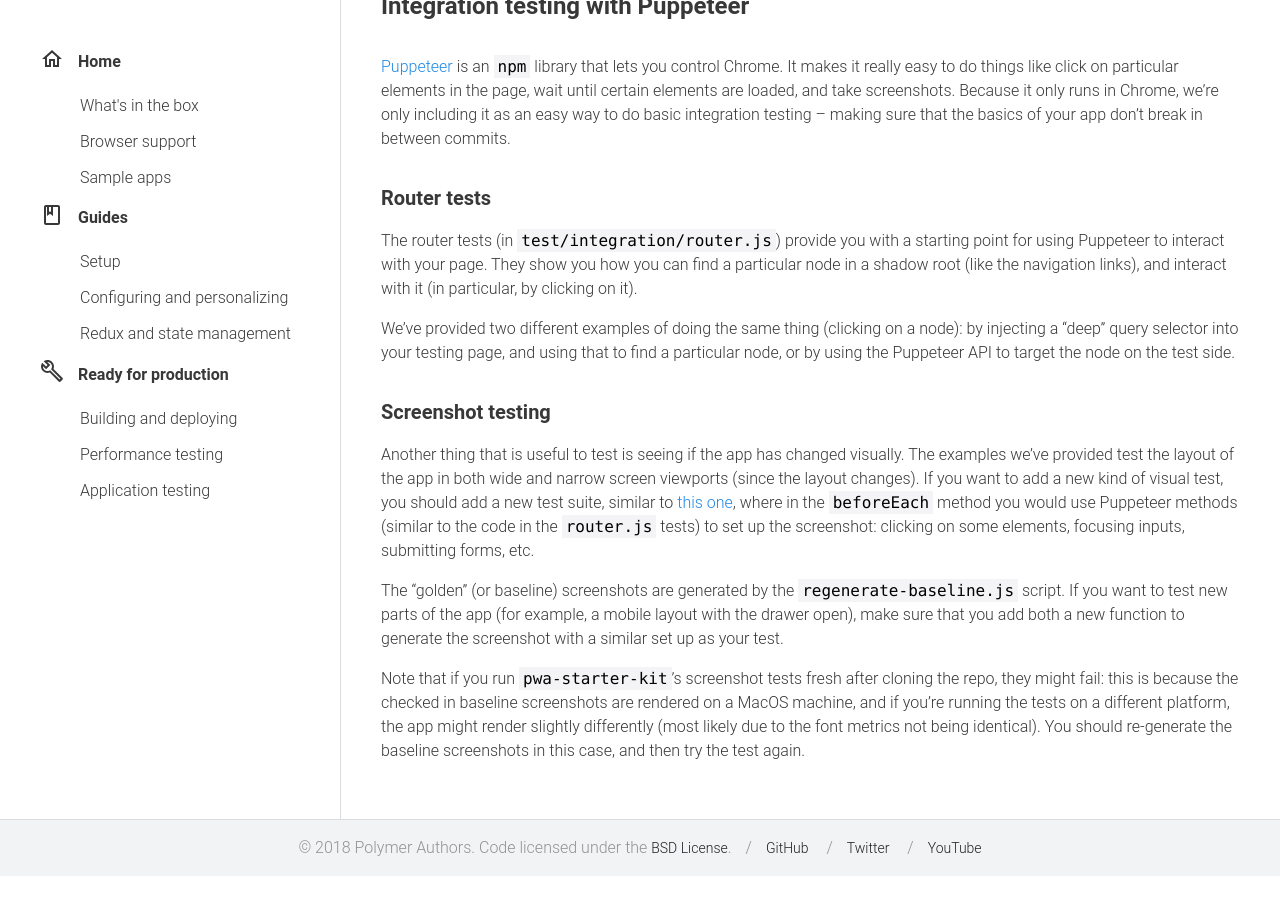
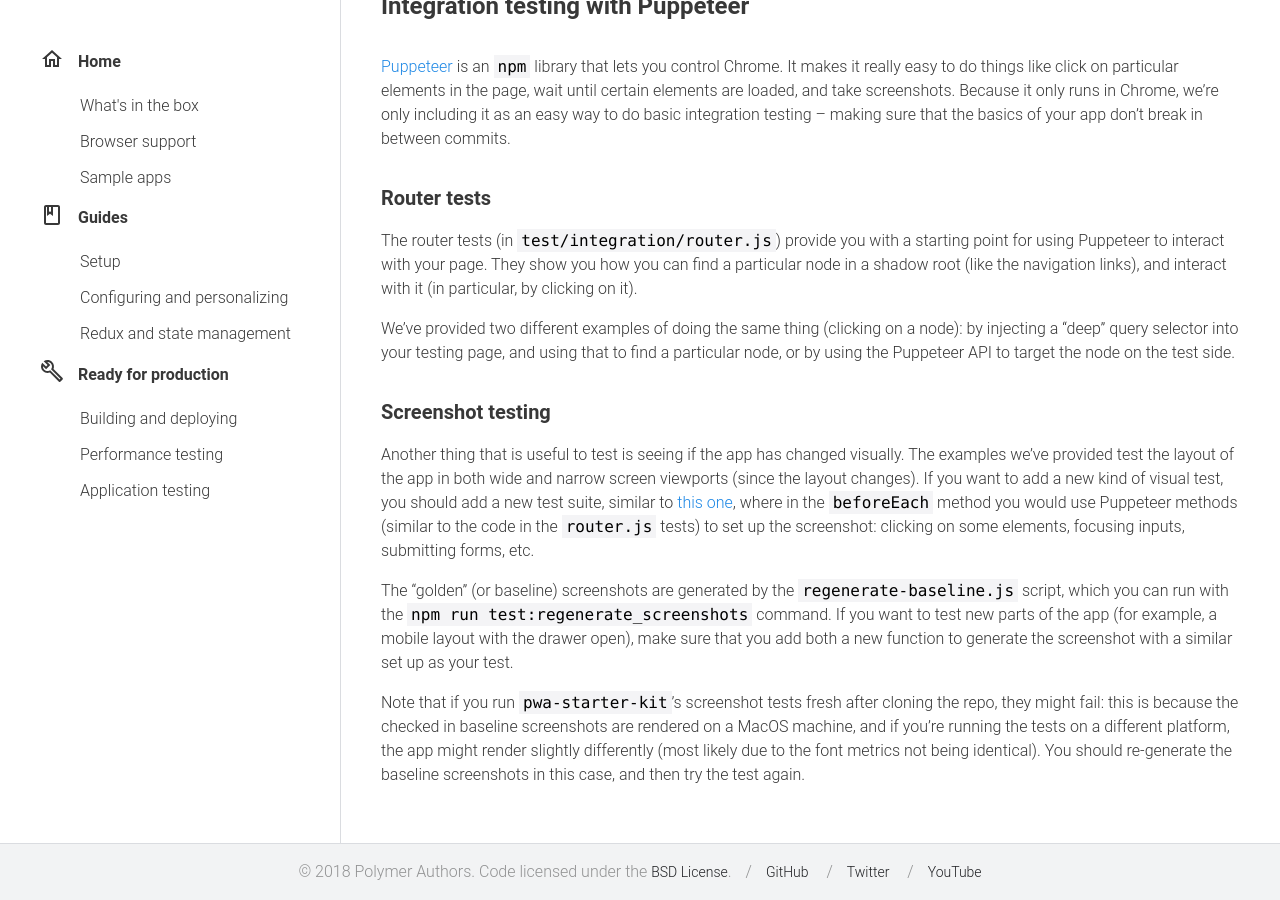
Before and after one commit to Polymer/pwa-starter-kit, a Jekyll site: the page built from application-testing.md, in a window 1280 px wide and 900 px high, scrolled down 3127 px. Built offline with Jekyll 4.4.1, drawn with Linux system fonts in a browser that asks for light colours; some web fonts are replaced; before the commit the page ends 4003 px from its top, so only the background shows below that.

Commit message:
add the npm run test:regenerate_screenshots invocation

```diff
--- a/application-testing.md
+++ b/application-testing.md
@@ -105,6 +105,6 @@
 ### Screenshot testing
 Another thing that is useful to test is seeing if the app has changed visually. The examples we've provided test the layout of the app in both wide and narrow screen viewports (since the layout changes). If you want to add a new kind of visual test, you should add a new test suite, similar to [this one](https://github.com/Polymer/pwa-starter-kit/blob/master/test/integration/visual.js#L50), where in the `beforeEach` method you would use Puppeteer methods (similar to the code in the `router.js` tests) to set up the screenshot: clicking on some elements, focusing inputs, submitting forms, etc.
 
-The "golden" (or baseline) screenshots are generated by the [`regenerate-baseline.js`](https://github.com/Polymer/pwa-starter-kit/blob/master/test/integration/screenshots-baseline/regenerate.js) script. If you want to test new parts of the app (for example, a mobile layout with the drawer open), make sure that you add both a new function to generate the screenshot with a similar set up as your test.
+The "golden" (or baseline) screenshots are generated by the [`regenerate-baseline.js`](https://github.com/Polymer/pwa-starter-kit/blob/master/test/integration/screenshots-baseline/regenerate.js) script, which you can run with the `npm run test:regenerate_screenshots` command. If you want to test new parts of the app (for example, a mobile layout with the drawer open), make sure that you add both a new function to generate the screenshot with a similar set up as your test.
 
 Note that if you run `pwa-starter-kit`'s screenshot tests fresh after cloning the repo, they might fail: this is because the checked in baseline screenshots are rendered on a MacOS machine, and if you're running the tests on a different platform, the app might render slightly differently (most likely due to the font metrics not being identical). You should re-generate the baseline screenshots in this case, and then try the test again.
```
